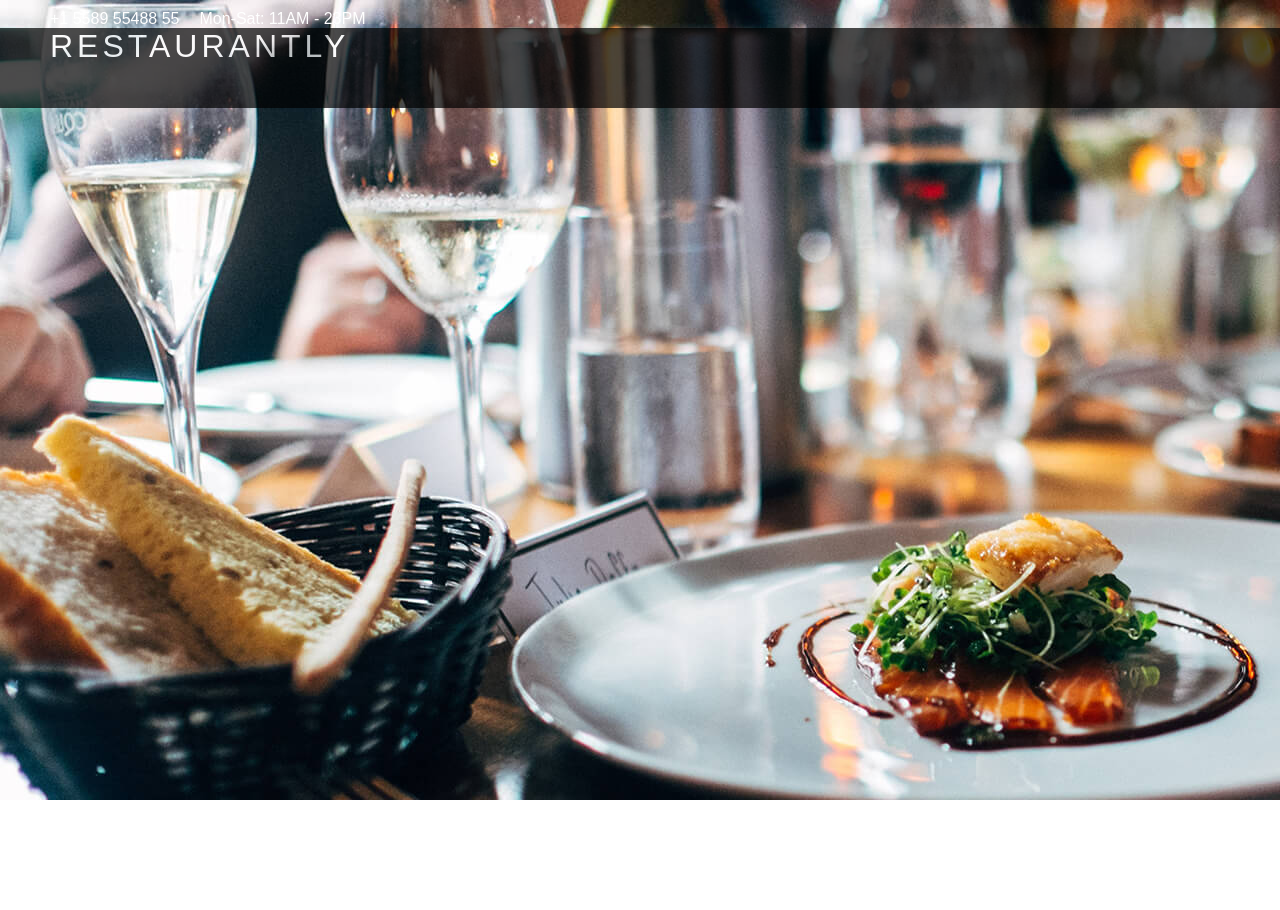
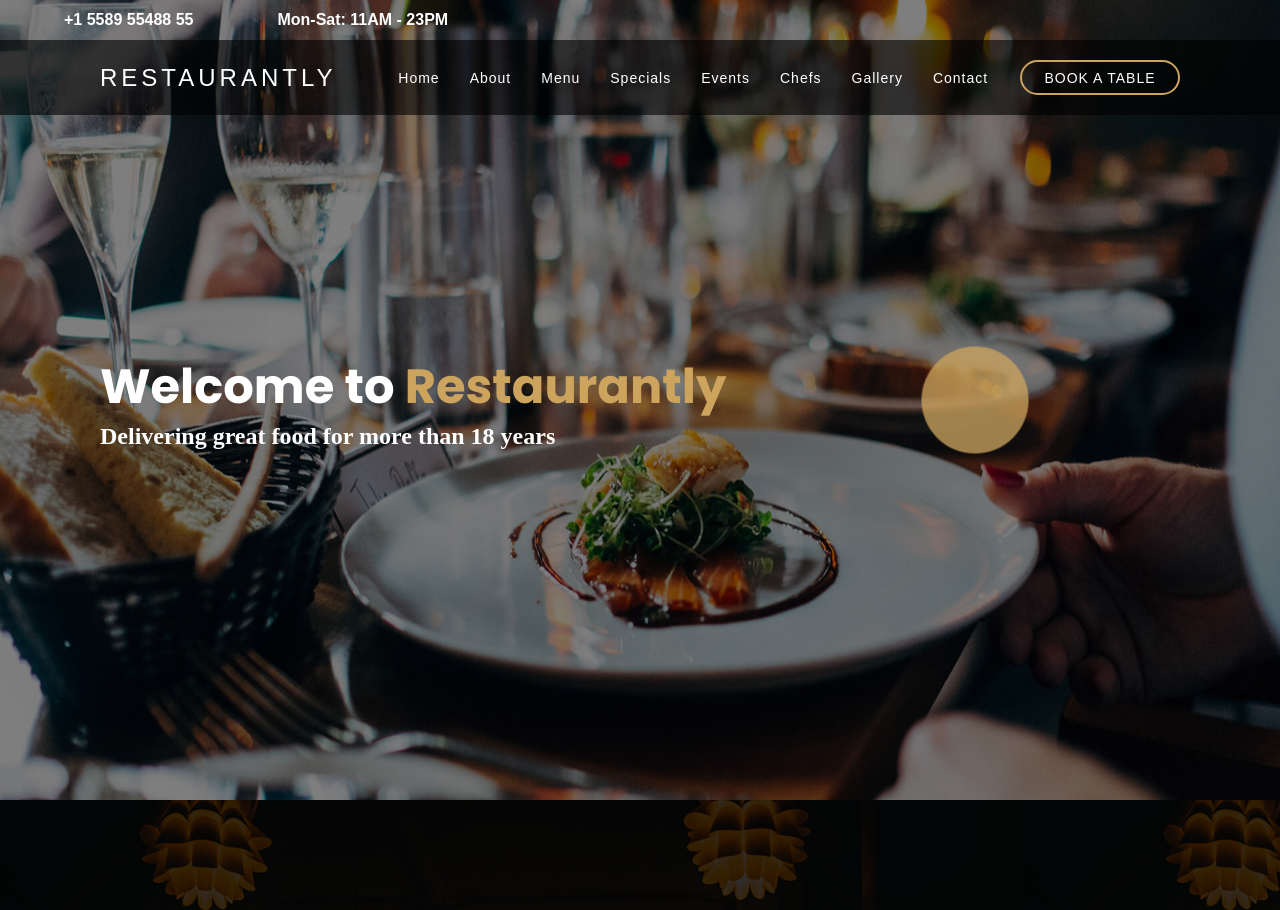
Before and after one commit to irfan-96/Classes, a plain HTML site: page Restaurant/index.html in a window 1280 px wide. Shown: the top 910 px of the page. Before the commit the page ends 800 px from the top, so only its background shows below. Drawn offline with Linux system fonts and the light colour scheme.

Commit message:
Restaurantly

```diff
--- a/Restaurant/index.html
+++ b/Restaurant/index.html
@@ -8,26 +8,49 @@
     <link rel="stylesheet" href="./style.css" />
   </head>
   <body>
-    <section class="hero">
     <div class="topbar">
       <div class="top-mobile">
-          <p>+1 5589 55488 55</p>
+        <p style="font-weight: 600">+1 5589 55488 55</p>
       </div>
       <div class="top-time">
-          <p>Mon-Sat: 11AM - 23PM</p>
+        <p style="font-weight: 600">Mon-Sat: 11AM - 23PM</p>
       </div>
     </div>
 
     <header>
+      <div class="sticky-nav">
         <h1>RESTAURANTLY</h1>
+        <nav>
+          <ul>
+            <li><a href="#Home">Home</a></li>
+            <li><a href="#About">About</a></li>
+            <li><a href="">Menu</a></li>
+            <li><a href="">Specials</a></li>
+            <li><a href="">Events</a></li>
+            <li><a href="">Chefs</a></li>
+            <li><a href="">Gallery</a></li>
+            <li><a href="">Contact</a></li>
+          </ul>
+        </nav>
+        <a class="book-a-table" href="">BOOK A TABLE</a>
+      </div>
     </header>
-
+    <section id="Home" class="hero">
       <div class="container">
-        <div class="container-content">
-          <div class="welcome"></div>
-          <div class="buttons"></div>
+        <div class="welcome">
+          <h1>Welcome to <span>Restaurantly</span></h1>
+          <h3>Delivering great food for more than 18 years</h3>
+        </div>
+        <div class="button">
+          <div class="button2">
+            <a href="https://www.youtube.com/watch?v=u6BOC7CDUTQ"></a>
+          </div>
         </div>
       </div>
     </section>
+
+    <section id="About">
+      <div class="about-container"></div>
+    </section>
   </body>
 </html>
--- a/Restaurant/style.css
+++ b/Restaurant/style.css
@@ -1,3 +1,8 @@
+@font-face {
+  font-family: PoppinsBold;
+  src: url(./Poppins-Bold.ttf);
+}
+
 * {
   font-family: sans-serif;
   margin: 0;
@@ -7,38 +12,191 @@
 .hero {
   width: 100%;
   height: 100vh;
-  background-image: url(./hero-bg.jpg);
-  background-size: auto;
+  background-image: linear-gradient(rgba(0, 0, 0, 0.5), rgba(0, 0, 0, 0.5)),  url(./hero-bg.jpg);
+  background-size: 100% 110%;
   background-color: black;
+  top: 0;
+  background-attachment: fixed;
 }
 
-.topbar {
-  padding-left: 50px;
-  padding-top: 10px;
+header {
+  width: 100%;
+  height: 75px;
   display: flex;
-  gap: 20px;
+  justify-content: space-between;
+  align-items: center;
+  position: absolute;
+  top: 40px;
 }
 
+.sticky-nav {
+  position: sticky;
+  top: 0;
+  display: flex;
+  justify-content: space-between;
+  align-items: center;
+  width: 100%;
+  height: 75px;
+  padding-left: 100px;
+  padding-right: 100px;
+  background-color: rgba(0, 0, 0, 0.6);
+}
+
+
+.topbar {
+  width: 100%;
+  display: flex;
+  align-items: center;
+  gap: 20px;
+  height: 40px;
+  position: absolute;
+  }
+
 .top-mobile {
+  padding-left: 5%;
   color: white;
 }
 
 .top-time {
+  padding-left: 5%;
   color: white;
-}
-
-header {
-  width: 100%;
-  height: 10%;
-  background-color: black;
-  opacity: 70%;
 }
 
 header h1 {
   color: white;
-  font-size: 32px;
+  font-size: 24px;
   letter-spacing: 4px;
   position: relative;
-  padding-left: 50px;
   font-weight: 300;
 }
+
+nav {
+  display: flex;
+  justify-content: space-between;
+  align-items: center;
+  height: 75px;
+}
+
+nav ul {
+  display: flex;
+  justify-content: space-between;
+  padding: 0;
+}
+
+nav ul li {
+  display: flex;
+  justify-content: space-between;
+}
+
+nav ul li a {
+  color: white;
+  text-decoration: none;
+  display: flex;
+  font-size: 14px;
+  letter-spacing: 1px;
+  padding-left: 30px;
+}
+
+nav ul li a:hover {
+  color: #cda45e;
+  transition: 0.5s;
+}
+
+.book-a-table {
+  display: flex;
+  justify-content: center;
+  align-items: center;
+  text-decoration: none;
+  color: white;
+  width: 160px;
+  height: 35px;
+  border: 2px solid #cda45e;
+  border-radius: 20px;
+  font-size: 14px;
+  font-weight: 400;
+  letter-spacing: 1px;
+}
+
+.book-a-table:hover {
+  background-color: #cda45e;
+  transition: all 0.5s;
+}
+
+.welcome h1 {
+  color: white;
+  font-size: 48px;
+  font-family: PoppinsBold;
+}
+
+.welcome h1 span {
+  color: #cda45e;
+  font-family: PoppinsBold;
+}
+
+.welcome h3 {
+  color: white;
+  font-family: "Times New Roman", Times, serif;
+  font-size: 24px;
+}
+
+.hero {
+  display: flex;
+  align-items: center;
+}
+
+.container {
+  width: 100%;
+  display: flex;
+  justify-content: space-between;
+  align-items: center;
+  padding-left: 100px;
+  padding-right: 250px;
+}
+
+
+.button a {
+  width: 80px;
+  height: 80px;
+  border-radius: 50%;
+  background-color: #cda45e;
+}
+
+@keyframes pulse {
+  0% {
+    transform: scale(0.5);
+    box-shadow: 0 0 0 0 #cda45e);
+  }
+
+  70% {
+    transform: scale(1);
+    box-shadow: 0 0 0 10px #cda45e);
+  }
+
+  100% {
+    transform: scale(0.5);
+    box-shadow: 0 0 0 0 #cda45e);
+  }
+
+}
+
+.button {
+  width: 110px;
+  height: 110px;
+  background-color: #cda45ec4;
+  border-radius: 50%;
+  transform: scale(1);
+  animation: pulse 2s infinite;
+}
+
+#About {
+  width: 100%;
+  height: 100vh;
+}
+
+.about-container {
+  width: 100%;
+  height: 100vh;
+  background-image: linear-gradient(rgba(0, 0, 0, 0.8), rgba(0, 0, 0, 0.8)), url(./about-bg.jpg);
+  background-size: 80% 100%;
+  background-attachment: fixed;
+}
```
Also changed, not shown: Restaurant/Poppins-Bold.ttf (added), Restaurant/Poppins-Medium.ttf (added), Restaurant/about-bg.jpg (added). Lines whose indentation alone changed are shown as unchanged.
